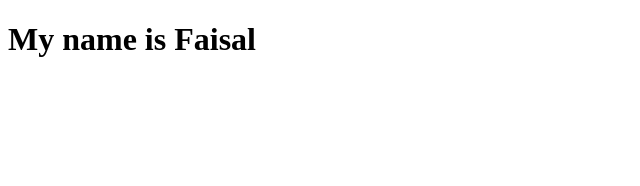
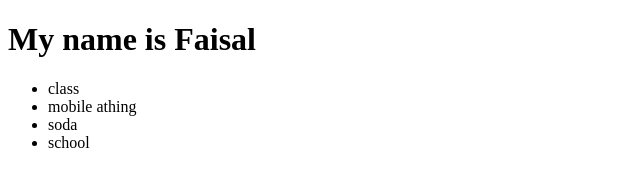
Before and after one commit to javedevai/blog, a plain HTML site: page index.html in a window 1280 px wide. Shown: the whole page, without its empty margins (0-640 px from the left). Drawn offline with Linux system fonts and the light colour scheme.

Commit message:
added list in index.html page

```diff
--- a/index.html
+++ b/index.html
@@ -7,5 +7,11 @@
 </head>
 <body>
   <h1>My name is Faisal</h1>
+  <ul>
+    <li>class</li>
+    <li>mobile athing</li>
+    <li>soda</li>
+    <li>school</li>
+  </ul>
 </body>
 </html>
```
